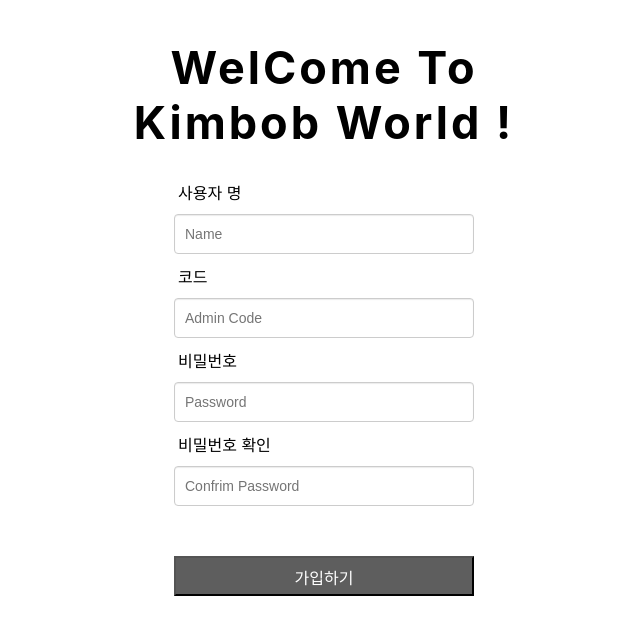
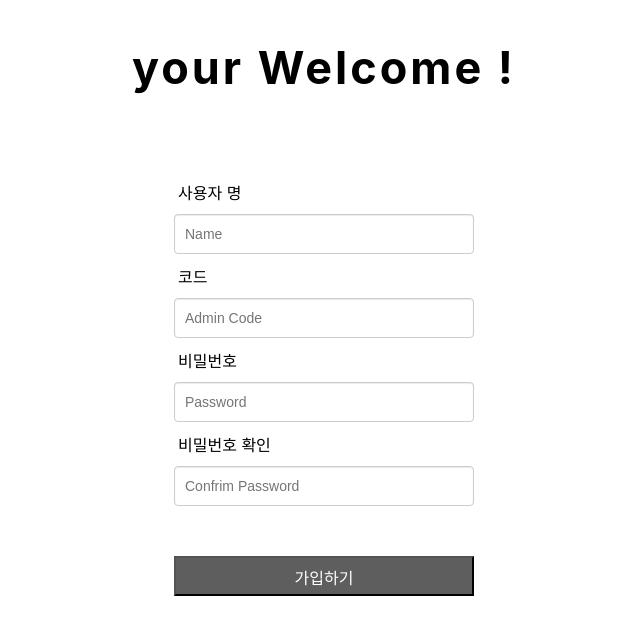
Before and after one commit to b-hyoung/DongIn, a React (Create React App) app: page /signUp in a window 1280 px wide. Shown: the top 634 px of the page, without its empty margins (316-956 px from the left). Built offline with nearby package versions, Linux system fonts and the light colour scheme.

Commit message:
Update SignUpPage.tsx
fix signUp

```diff
--- a/src/SignUpPage/SignUpPage.tsx
+++ b/src/SignUpPage/SignUpPage.tsx
@@ -54,7 +54,7 @@ function SignUp() {
     }else if(username === ""){
         alert("사용자 명을 입력해주세요")
     }else{
-        alert("회원기입 성공!")
+        alert("회원가입 성공!")
         navigate("/main")
     }
 
@@ -64,7 +64,7 @@ function SignUp() {
     <div className="wrapper_SignUp">
       <div className="SignUP">
         <div className="SignUp_Title">
-          WelCome To Kimbob World !
+          your Welcome !
         </div>
       </div>
         <div className="SignUp_Form">
```
